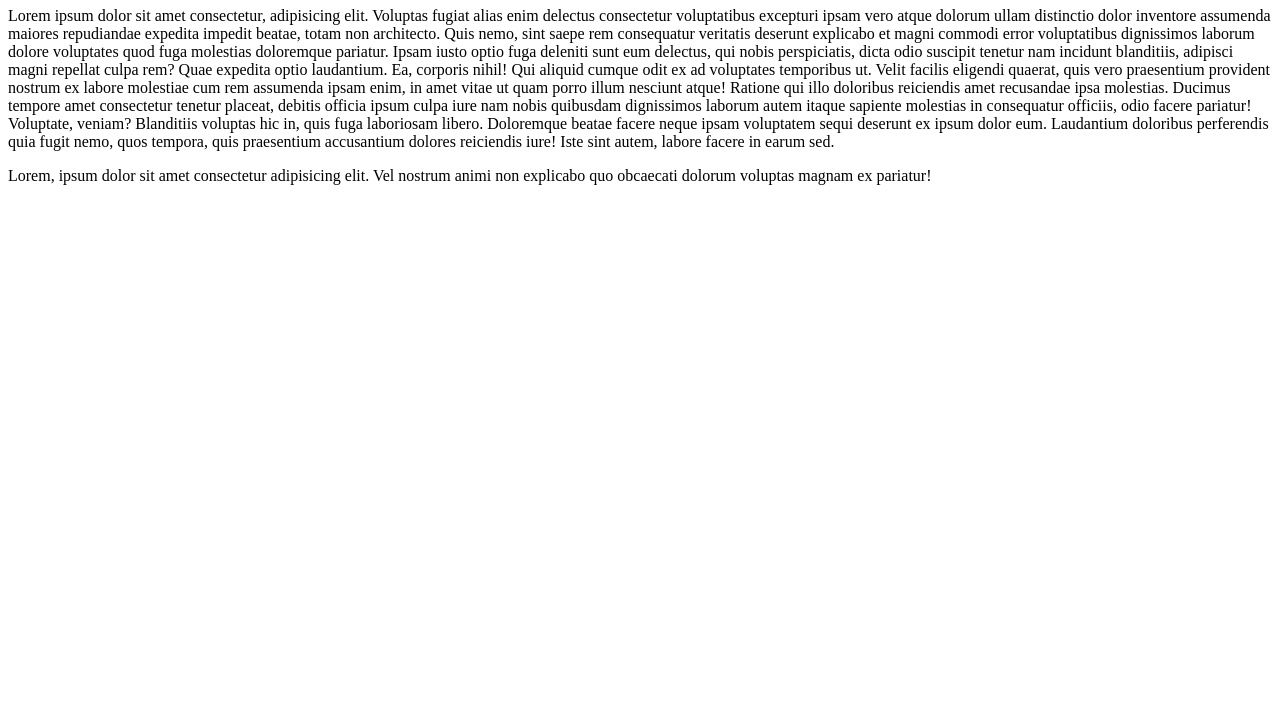
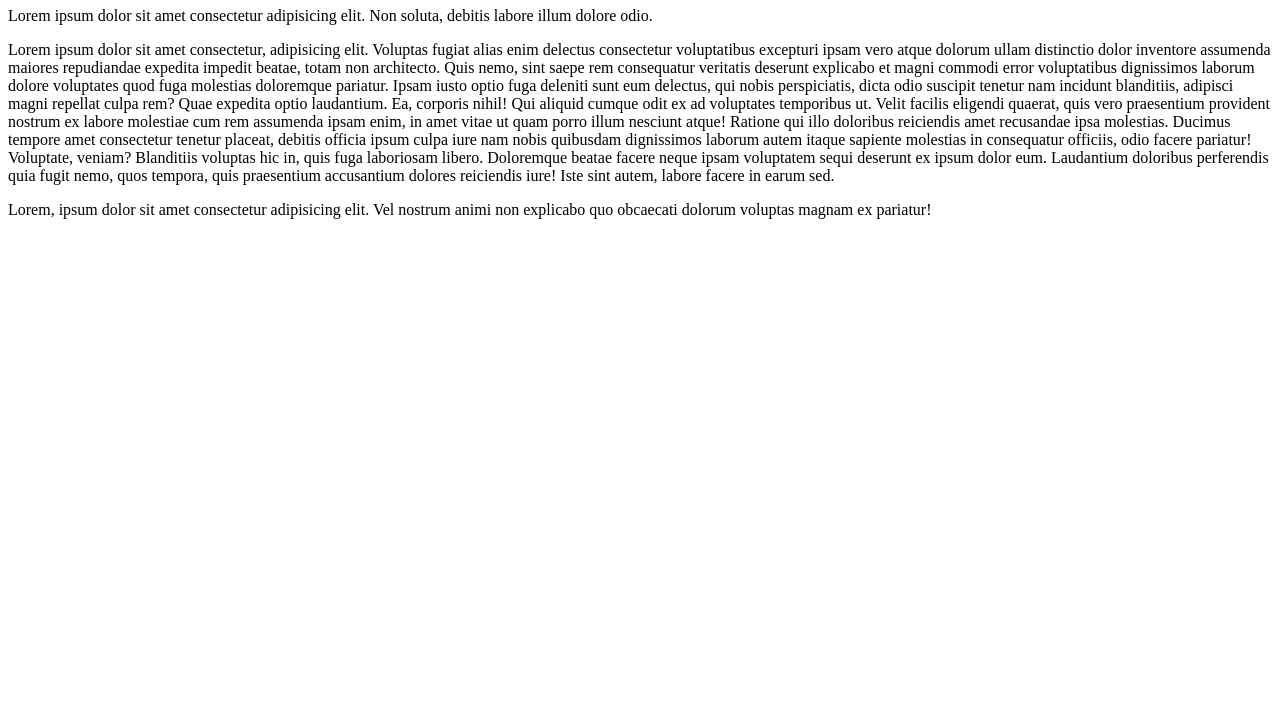
Before and after one commit to akhterlina/toDo, a plain HTML site: page index.html in a window 1280 px wide. Shown: the part 73-800 px from the top of the page. Drawn offline with Linux system fonts and the light colour scheme.

Commit message:
added lorem 15 for test

```diff
--- a/index.html
+++ b/index.html
@@ -7,6 +7,7 @@
 </head>
 <body>
     <h1>test github</h1>
+    <p>Lorem ipsum dolor sit amet consectetur adipisicing elit. Non soluta, debitis labore illum dolore odio.</p>
     <p>Lorem ipsum dolor sit amet consectetur, adipisicing elit. Voluptas fugiat alias enim delectus consectetur voluptatibus excepturi ipsam vero atque dolorum ullam distinctio dolor inventore assumenda maiores repudiandae expedita impedit beatae, totam non architecto. Quis nemo, sint saepe rem consequatur veritatis deserunt explicabo et magni commodi error voluptatibus dignissimos laborum dolore voluptates quod fuga molestias doloremque pariatur. Ipsam iusto optio fuga deleniti sunt eum delectus, qui nobis perspiciatis, dicta odio suscipit tenetur nam incidunt blanditiis, adipisci magni repellat culpa rem? Quae expedita optio laudantium. Ea, corporis nihil! Qui aliquid cumque odit ex ad voluptates temporibus ut. Velit facilis eligendi quaerat, quis vero praesentium provident nostrum ex labore molestiae cum rem assumenda ipsam enim, in amet vitae ut quam porro illum nesciunt atque! Ratione qui illo doloribus reiciendis amet recusandae ipsa molestias. Ducimus tempore amet consectetur tenetur placeat, debitis officia ipsum culpa iure nam nobis quibusdam dignissimos laborum autem itaque sapiente molestias in consequatur officiis, odio facere pariatur! Voluptate, veniam? Blanditiis voluptas hic in, quis fuga laboriosam libero. Doloremque beatae facere neque ipsam voluptatem sequi deserunt ex ipsum dolor eum. Laudantium doloribus perferendis quia fugit nemo, quos tempora, quis praesentium accusantium dolores reiciendis iure! Iste sint autem, labore facere in earum sed.</p>
     <p>Lorem, ipsum dolor sit amet consectetur adipisicing elit. Vel nostrum animi non explicabo quo obcaecati dolorum voluptas magnam ex pariatur!</p>
 </body>
```
